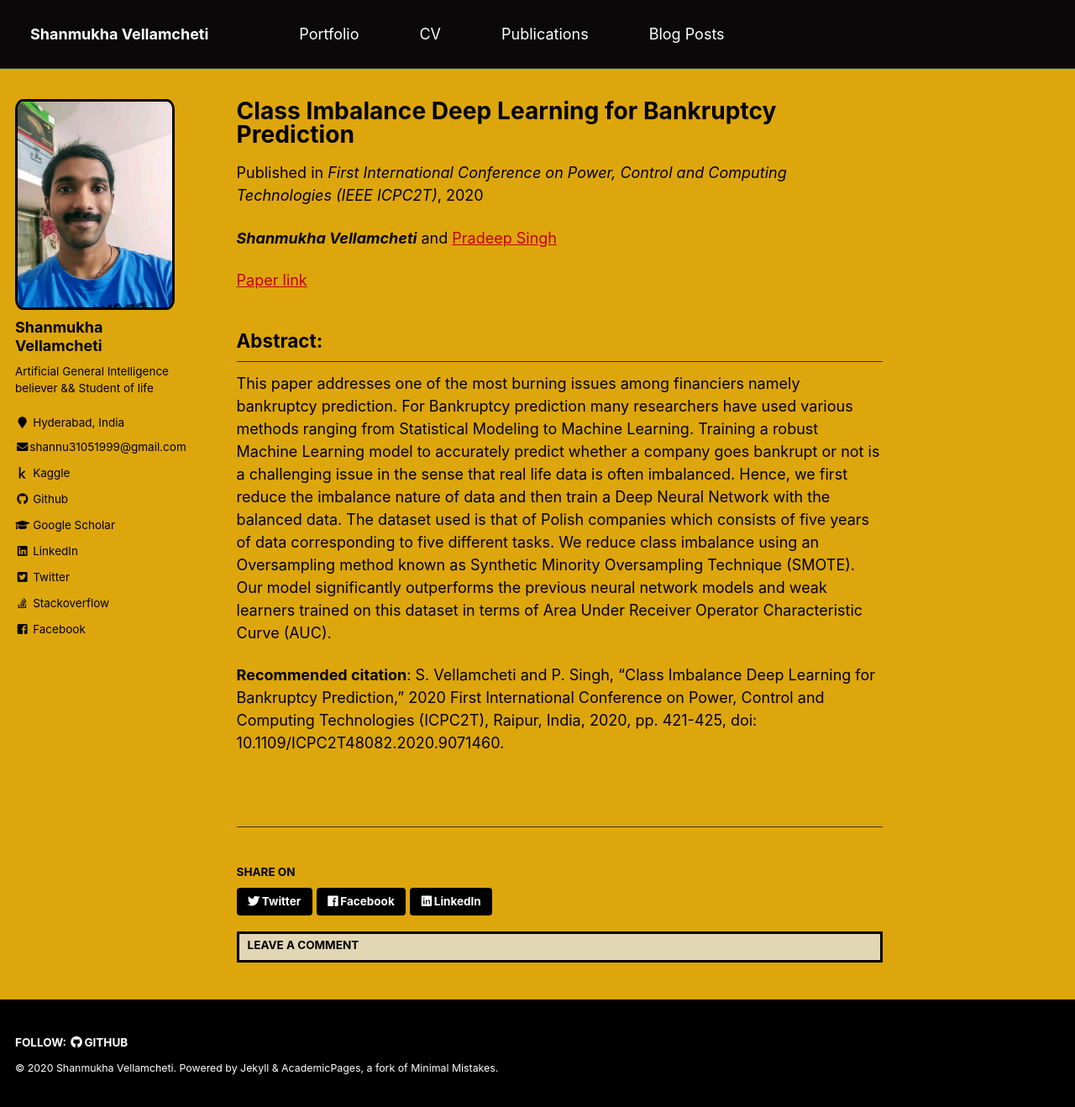
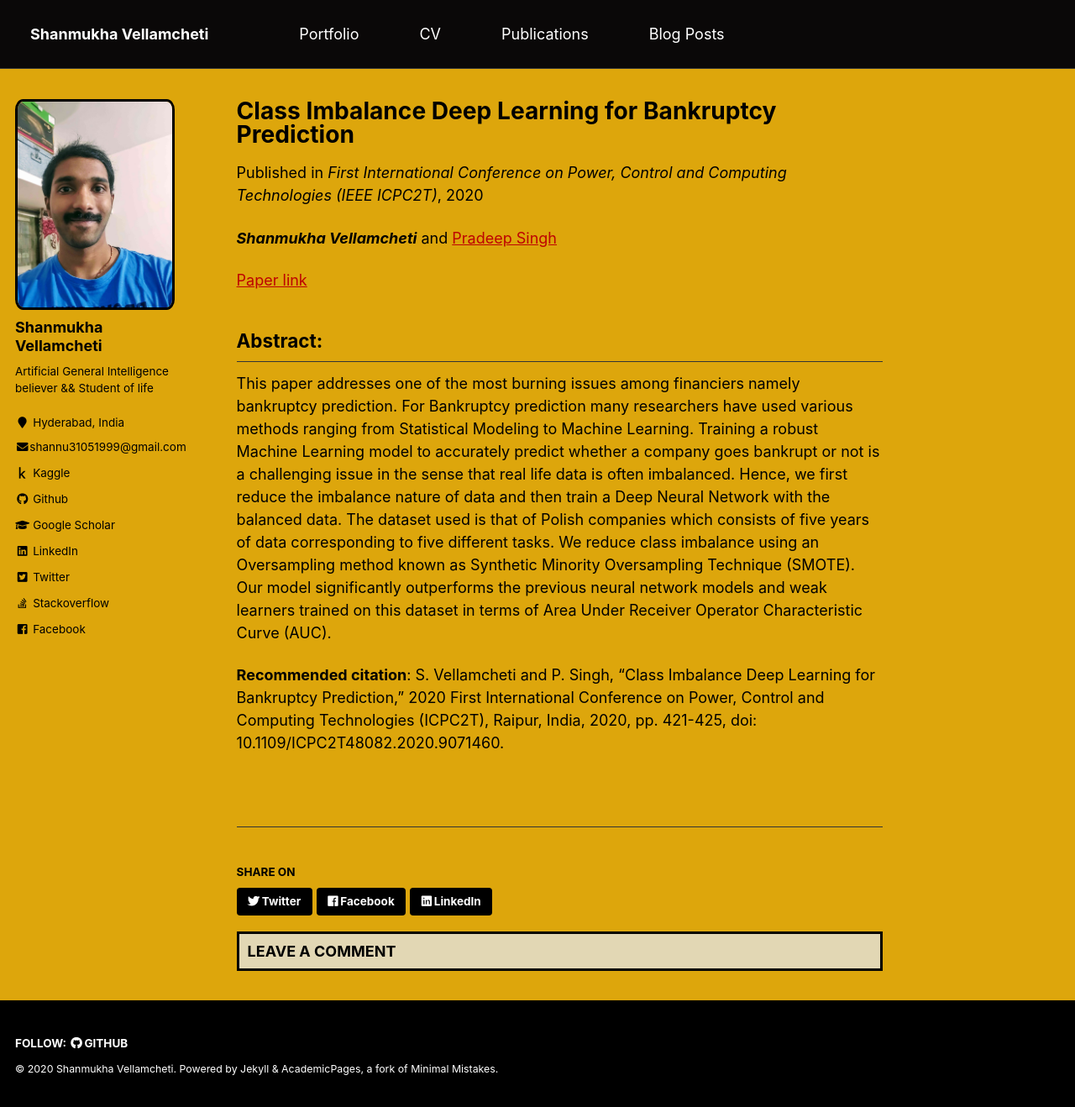
Before and after one commit to shanmukha-MaiL/shanmukha-MaiL.github.io, a Jekyll site: the page built from _publications/2020-01-05-class-imb-dl-bank.md, in a window 1280 px wide and 1318 px high. Shown: the whole window at 84% size. Built offline with Jekyll 4.4.1, drawn with Linux system fonts in a browser that asks for light colours; comment, search, counter and statistics services are not loaded.

Commit message:
Update _page.scss

```diff
--- a/_sass/_page.scss
+++ b/_sass/_page.scss
@@ -290,7 +290,7 @@
   @include full();
    background-color: rgb(226, 215, 180) !important;
    padding-left: 10px !important;
-   padding-top: 0px !important;
+   padding-top: 5px !important;
    padding-right: 10px !important;
    margin-top: 15px !important;
    border: 3px solid #000 !important;
@@ -301,7 +301,7 @@
   margin-top: 5px;
   margin-bottom: 10px;
 //   padding-top: 2rem;
-  font-size: $type-size-6;
+  font-size: $type-size-5;
 //   border-top: 1px solid $border-color;
   text-transform: uppercase;
 
```
